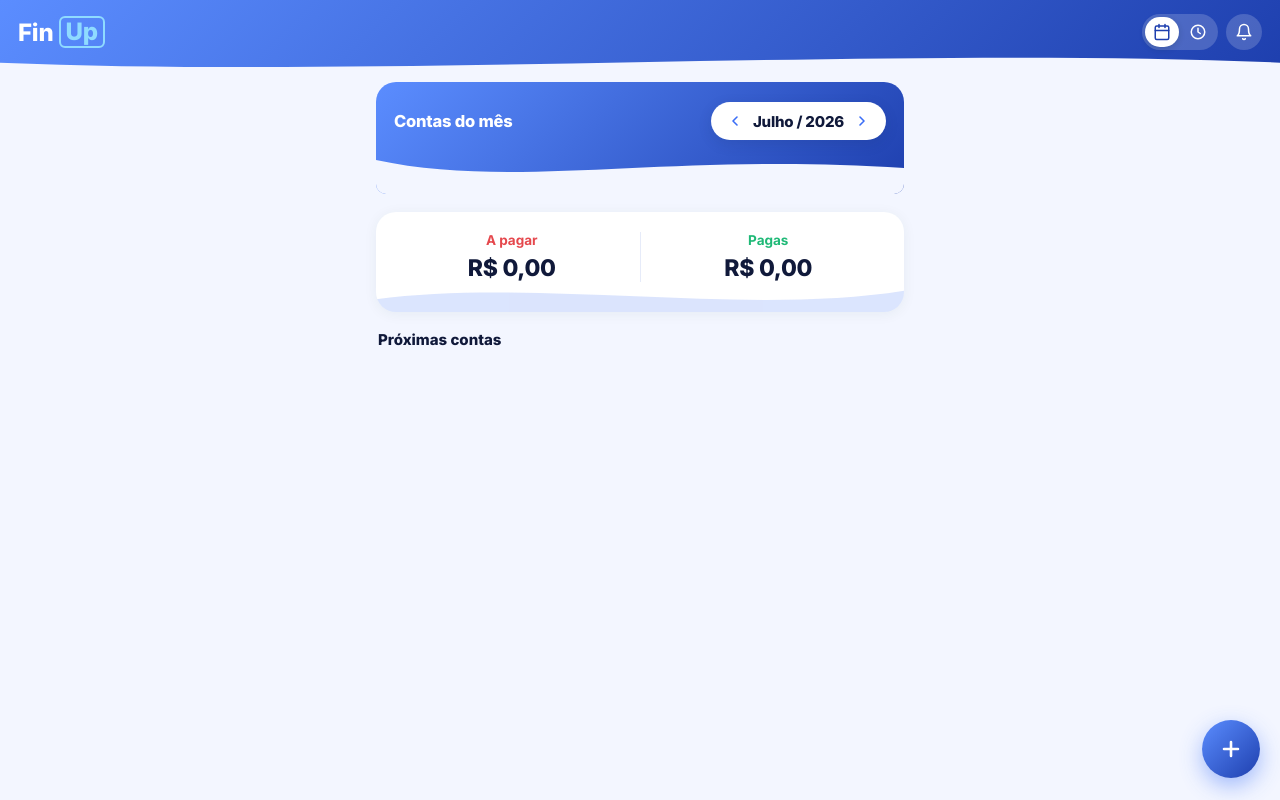
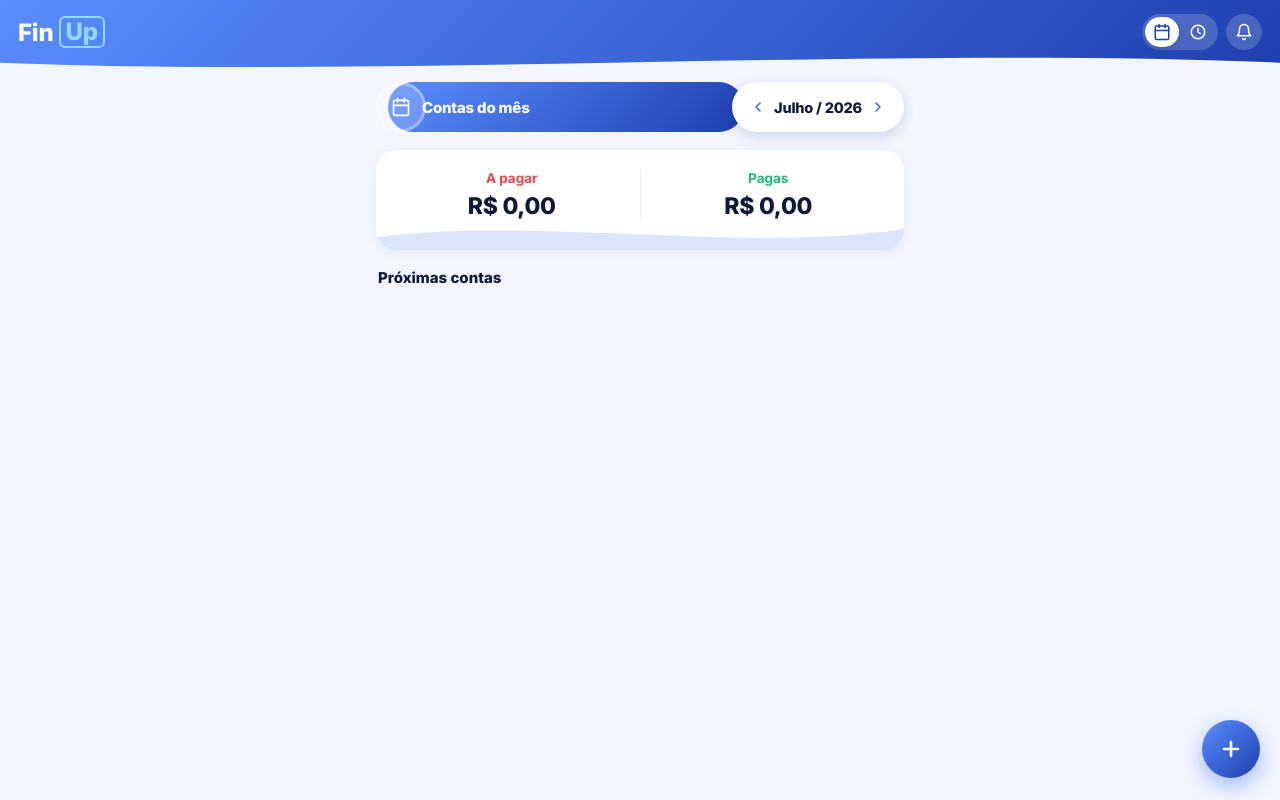
Before and after one commit to barbatti2/fincontrol-app, a plain HTML site: page public/indexteste.html in a window 1280 px wide. Drawn offline with Linux system fonts and the light colour scheme; no server answers.

Commit message:
Update indexteste.html

```diff
--- a/public/indexteste.html
+++ b/public/indexteste.html
@@ -87,20 +87,29 @@
   .view-toggle-btn.active{ color:var(--primary-dark); }
 
   /* ---------- Card de seleção de mês ---------- */
-  .month-card{
-    background:var(--gradient); border-radius:20px 20px 10px 10px; padding:20px 18px 40px; margin-bottom:18px;
-    position:relative; overflow:hidden;
-  }
-  .month-card-row{
-    display:flex; align-items:center; justify-content:space-between; gap:12px;
-    position:relative; z-index:1; margin-bottom:14px;
-  }
-  .month-card-title{
-    color:#fff; font-weight:800; font-size:16.5px; letter-spacing:-.2px; flex-shrink:0;
+  .month-selector-wrap{
+    display:flex; align-items:center; margin-bottom:18px;
+  }
+  .month-selector-icon{
+    width:50px; height:50px; border-radius:50%; background:rgba(255,255,255,.18);
+    border:3px solid rgba(255,255,255,.32); color:#fff; flex-shrink:0; box-sizing:border-box;
+    display:flex; align-items:center; justify-content:center;
+    position:relative; z-index:2; margin-right:-38px;
+  }
+  .month-selector-bar{
+    background:var(--gradient); border-radius:999px; flex:1; min-width:0; height:50px; box-sizing:border-box;
+    display:flex; align-items:center; padding:0 16px 0 34px;
+    position:relative; z-index:1;
+  }
+  .month-selector-title{
+    color:#fff; font-weight:800; font-size:15px; letter-spacing:-.2px; white-space:nowrap;
+    overflow:hidden; text-overflow:ellipsis;
   }
   .month-nav{
-    background:#fff; border-radius:999px; padding:9px 14px; display:flex; align-items:center;
-    gap:8px; box-shadow:0 4px 14px rgba(20,40,90,.14); flex-shrink:0;
+    background:#fff; border-radius:999px; height:50px; box-sizing:border-box; padding:0 16px;
+    display:flex; align-items:center; justify-content:space-between; gap:6px;
+    box-shadow:0 4px 14px rgba(20,40,90,.16);
+    margin-left:-12px; position:relative; z-index:2; flex-shrink:0;
   }
   .month-nav button{
     background:none; border:none; color:var(--primary); cursor:pointer; flex-shrink:0; padding:2px;
@@ -108,11 +117,10 @@
   }
   .month-nav button:active{ opacity:.55; }
   .month-nav .label{
-    text-align:center; font-weight:800; font-size:15px; color:var(--text);
+    text-align:center; font-weight:800; font-size:14.5px; color:var(--text);
     position:relative; cursor:pointer; letter-spacing:-.2px; white-space:nowrap;
   }
   .month-nav input[type="month"]{ position:absolute; inset:0; opacity:0; cursor:pointer; }
-  .month-card-wave{ position:absolute; left:0; right:0; bottom:0; width:100%; height:44px; display:block; z-index:0; }
 
   /* ---------- Summary card ---------- */
   .summary-card{
@@ -358,9 +366,13 @@
 
 <main>
   <section id="viewMonth">
-    <div class="month-card">
-      <div class="month-card-row">
-        <div class="month-card-title">Contas do mês</div>
+    <div class="month-selector-wrap">
+      <div class="month-selector-icon">
+        <svg width="20" height="20" viewBox="0 0 24 24" fill="none" stroke="currentColor" stroke-width="2" stroke-linecap="round" stroke-linejoin="round"><rect x="3" y="4" width="18" height="18" rx="2"/><path d="M16 2v4M8 2v4M3 10h18"/></svg>
+      </div>
+      <div class="month-selector-bar">
+        <div class="month-selector-title">Contas do mês</div>
+      </div>
       <div class="month-nav">
         <button id="prevMonth" aria-label="Mês anterior">
           <svg width="16" height="16" viewBox="0 0 24 24" fill="none" stroke="currentColor" stroke-width="2.4" stroke-linecap="round" stroke-linejoin="round"><path d="M15 18l-6-6 6-6"/></svg>
@@ -373,8 +385,6 @@
           <svg width="16" height="16" viewBox="0 0 24 24" fill="none" stroke="currentColor" stroke-width="2.4" stroke-linecap="round" stroke-linejoin="round"><path d="M9 18l6-6-6-6"/></svg>
         </button>
       </div>
-      </div>
-      <svg class="month-card-wave" viewBox="0 0 500 44" preserveAspectRatio="none"><path d="M0,10 C130,40 280,2 500,18 L500,44 L0,44 Z" fill="var(--bg)"/></svg>
     </div>
 
     <div class="summary-card">
```
Lines whose indentation alone changed are shown as unchanged.
